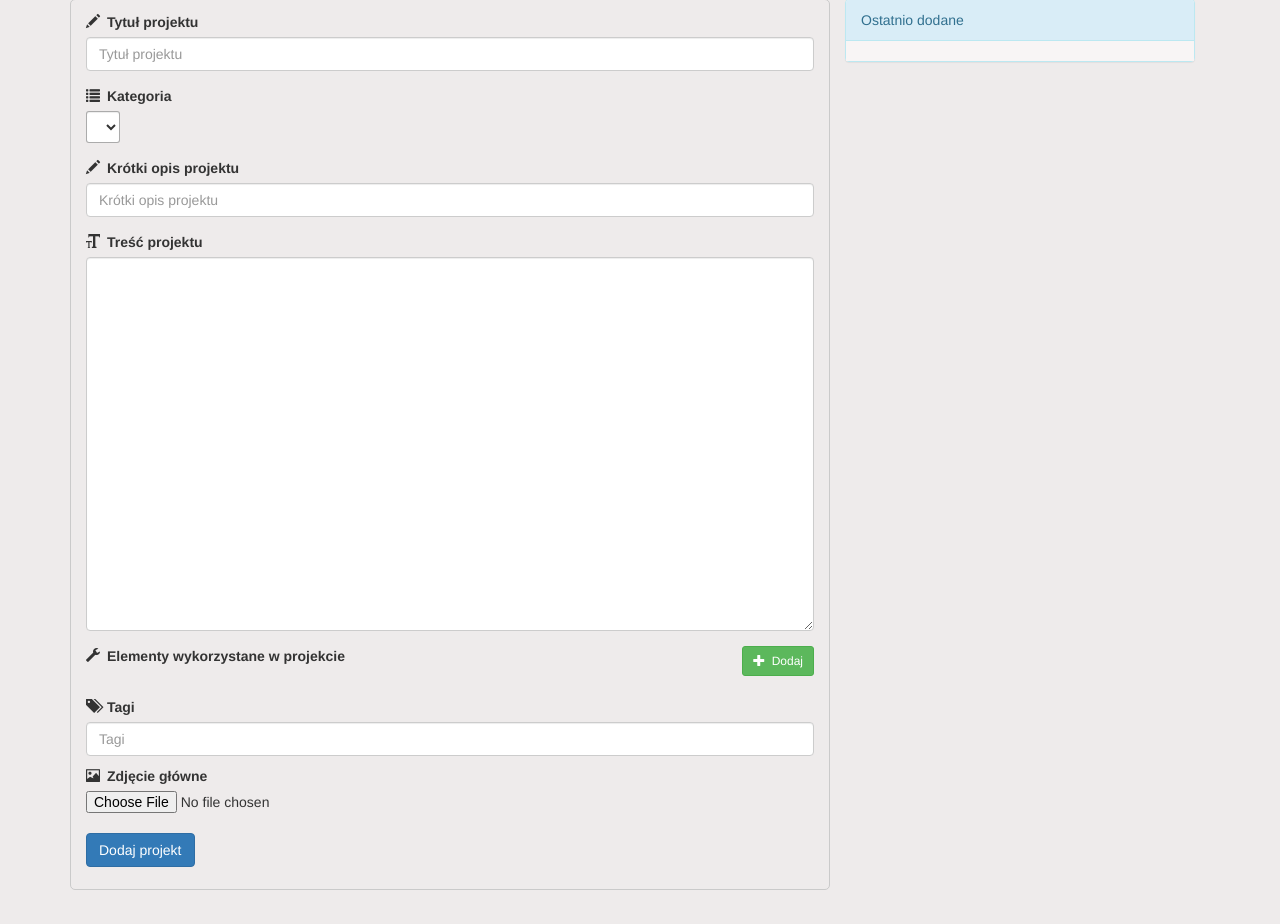
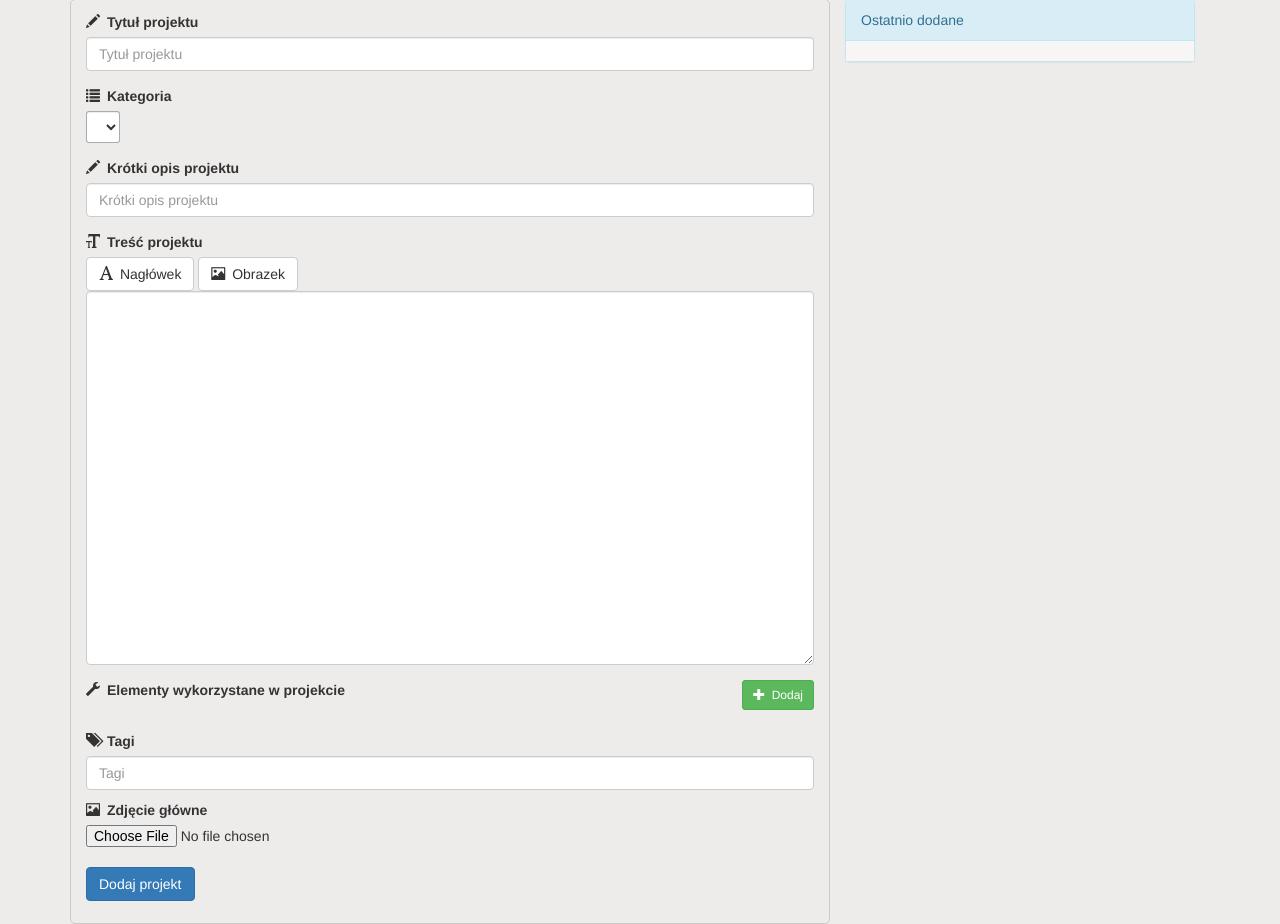
Before and after one commit to trak2016z/Baza-projektow-tr, a Django app: template projekty/templates/projekty/addproject.html in a window 1280 px wide. Shown: the part 116-1040 px from the top of the page. Before the commit the page ends 1006 px from the top, so only its background shows below. Run offline with Django 3.2, Linux system fonts and the light colour scheme; the template is opened without the code that fills it, so the values that code supplies are empty; some libraries are stand-ins or nearby versions.

Commit message:
Dodane opcje wstawiania obrazków i nagłówków przy pomocy przycisków obok dytora tekstu

```diff
--- /dev/null
+++ b/login/static/login/assets/js/editor.js
@@ -0,0 +1,17 @@
+function editorBtnClick(button) {
+    var cursorPosition = $('#project-text').prop("selectionStart");
+    var v = $('#project-text').val();
+    var textBefore = v.substring(0,  cursorPosition);
+    var textAfter  = v.substring(cursorPosition, v.length);
+
+    switch (button) {
+        case 0:                 // naglowek
+                $('#project-text').focus();
+                $('#project-text').val(textBefore + "<naglowek></naglowek>" + textAfter);
+            break;
+        case 1:                 // obrazek
+                $('#project-text').focus();
+                $('#project-text').val(textBefore + "<obrazek></obrazek>" + textAfter);
+            break;
+    }
+}
--- a/login/static/projekty/media/kek.txt
+++ /dev/null
@@ -1 +0,0 @@
-kekekek
--- /dev/null
+++ b/projekty/parser.py
@@ -0,0 +1,6 @@
+def parse_project(project_text):
+    newtext = project_text.replace("<obrazek>", '<div class="projectInnerPhoto"><img src="')
+    newtext = newtext.replace("</obrazek>", '"/></div>')
+    newtext = newtext.replace("<naglowek>", '<p><strong>')
+    newtext = newtext.replace("</naglowek>", "</strong></p>")
+    return newtext
--- a/projekty/templates/projekty/addproject.html
+++ b/projekty/templates/projekty/addproject.html
@@ -38,6 +38,10 @@
 
                 <div class="form-group">
                     <label for="project-text"><span class="glyphicon glyphicon-text-size" aria-hidden="true"></span> Treść projektu</label>
+                    <div class="editor-buttons">
+                        <button id="editor-btn-header" onclick="editorBtnClick(0)" class="btn btn-default" type="button"><span class="glyphicon glyphicon-font" aria-hidden="true"></span> Nagłówek</button>
+                        <button id="editor-btn-image" onclick="editorBtnClick(1)" class="btn btn-default" type="button"><span class="glyphicon glyphicon-picture" aria-hidden="true"></span> Obrazek</button>
+                    </div>
                     <textarea class="form-control" name="project-text" id="project-text" rows="18" required></textarea>
                 </div>
 
@@ -109,5 +113,6 @@
 
 
     <script src="{% static 'login/assets/js/addproject.js' %}"></script>
+    <script src="{% static 'login/assets/js/editor.js' %}"></script>
 
 {% endblock %}
--- a/projekty/views.py
+++ b/projekty/views.py
@@ -9,9 +9,9 @@ from django.conf import settings
 
 from django.contrib.staticfiles.templatetags.staticfiles import static
 
+from projekty import parser
 from .models import Cathegory, Project, File, Tag, Component, Comment
 from django.utils import timezone
-
 
 def index(request):
     cathegories = Cathegory.objects.all()
@@ -52,7 +52,9 @@ def postproject(request):
 
     userid = request.user.id
 
-    new_project = Project(title=project_title, short_description=project_short_desc, cathegory_id=project_cathegory, text=project_text, user_id=userid, date_added=timezone.now())
+    parsed_text = parser.parse_project(project_text)
+
+    new_project = Project(title=project_title, short_description=project_short_desc, cathegory_id=project_cathegory, text=parsed_text, user_id=userid, date_added=timezone.now())
     new_project.save()
 
     if new_project.pk is not None:
```
Also changed, not shown: login/static/projekty/media/OYCZURDCthumb.jpg (added), login/static/projekty/media/QHEYQRQYthumb.jpg (added), login/static/projekty/media/W3NLYXBKarduino.jpg (added), login/static/projekty/media/XKN3ULQBthumb.jpg (added), 2 other files.
